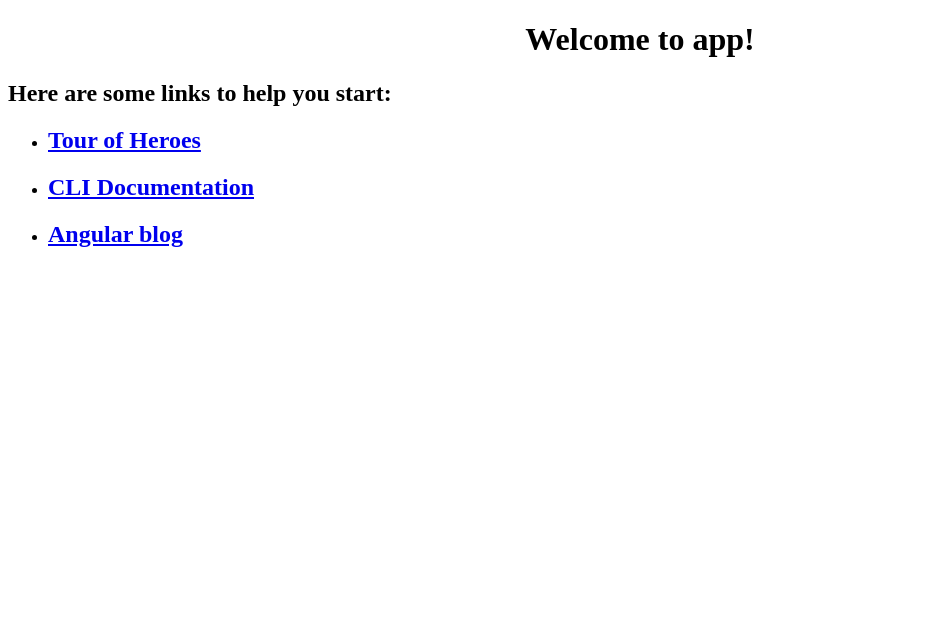
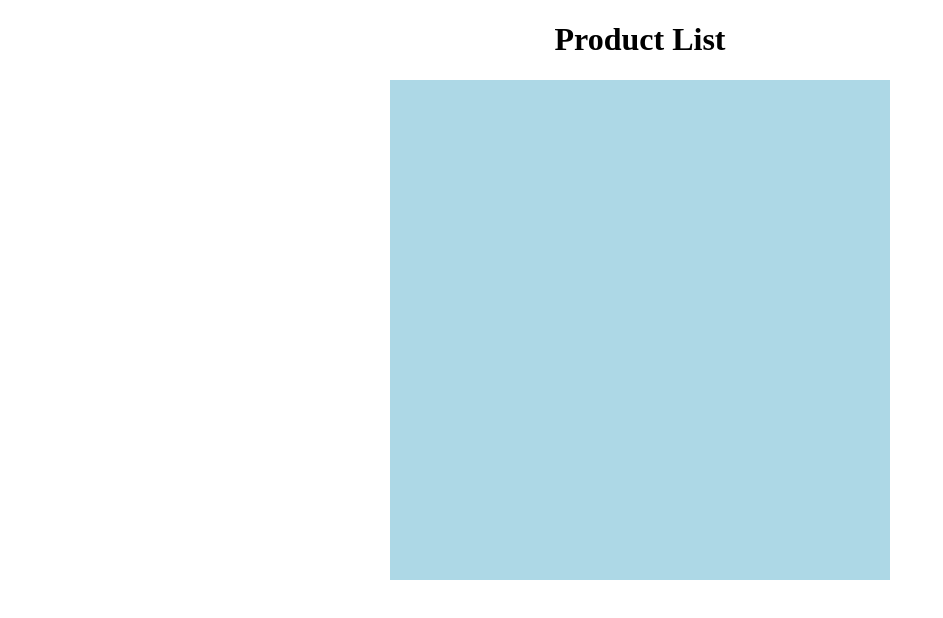
Before and after one commit to froghramar/angular-playground, an Angular app: page / in a window 1280 px wide. Shown: the top 618 px of the page, without its empty margins (0-943 px from the left). Built offline with nearby package versions, Linux system fonts and the light colour scheme.

Commit message:
add component product list and virtual scroll

```diff
--- a/src/app/app.component.html
+++ b/src/app/app.component.html
@@ -1,18 +1 @@
-<!--The content below is only a placeholder and can be replaced.-->
-<div style="text-align:center">
-	<h1>
-		Welcome to {{ title }}!
-	</h1>
-</div>
-<h2>Here are some links to help you start: </h2>
-<ul>
-	<li>
-		<h2><a target="_blank" rel="noopener" href="https://angular.io/tutorial">Tour of Heroes</a></h2>
-	</li>
-	<li>
-		<h2><a target="_blank" rel="noopener" href="https://github.com/angular/angular-cli/wiki">CLI Documentation</a></h2>
-	</li>
-	<li>
-		<h2><a target="_blank" rel="noopener" href="https://blog.angular.io/">Angular blog</a></h2>
-	</li>
-</ul>
+<app-product-list></app-product-list>
--- /dev/null
+++ b/src/app/product-list/product-list.component.css
@@ -0,0 +1,6 @@
+.scrollable-product-list {
+	height: 500px;
+	background-color: lightblue;
+	width: 500px;
+	margin: 0 auto;
+}
--- /dev/null
+++ b/src/app/product-list/product-list.component.html
@@ -0,0 +1,7 @@
+<div>
+	<h1 style="text-align: center;">
+		Product List
+	</h1>
+	<div class="scrollable-product-list">
+	</div>
+</div>
--- /dev/null
+++ b/src/app/product-list/product-list.component.ts
@@ -0,0 +1,15 @@
+import { Component, OnInit } from '@angular/core';
+
+@Component({
+	selector: 'app-product-list',
+	templateUrl: './product-list.component.html',
+	styleUrls: ['./product-list.component.css']
+})
+export class ProductListComponent implements OnInit {
+
+	constructor() { }
+
+	ngOnInit() {
+	}
+
+}
--- /dev/null
+++ b/src/app/virtual-scroll/virtual-scroll.component.html
@@ -0,0 +1,3 @@
+<p>
+	virtual-scroll works!
+</p>
--- /dev/null
+++ b/src/app/virtual-scroll/virtual-scroll.component.ts
@@ -0,0 +1,15 @@
+import { Component, OnInit } from '@angular/core';
+
+@Component({
+	selector: 'app-virtual-scroll',
+	templateUrl: './virtual-scroll.component.html',
+	styleUrls: ['./virtual-scroll.component.css']
+})
+export class VirtualScrollComponent implements OnInit {
+
+	constructor() { }
+
+	ngOnInit() {
+	}
+
+}
```
Also changed, not shown: src/app/app.module.ts (+5 -2 lines), src/app/virtual-scroll/virtual-scroll.module.ts (added, +13 -0 lines), src/app/virtual-scroll/virtual-scroll.component.css (added).
